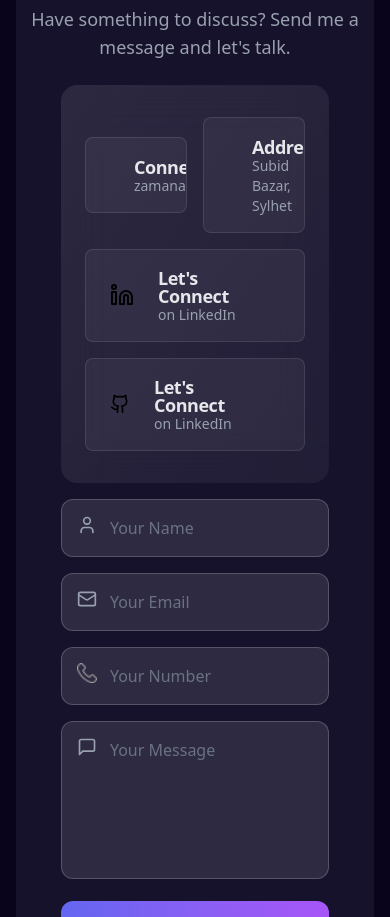
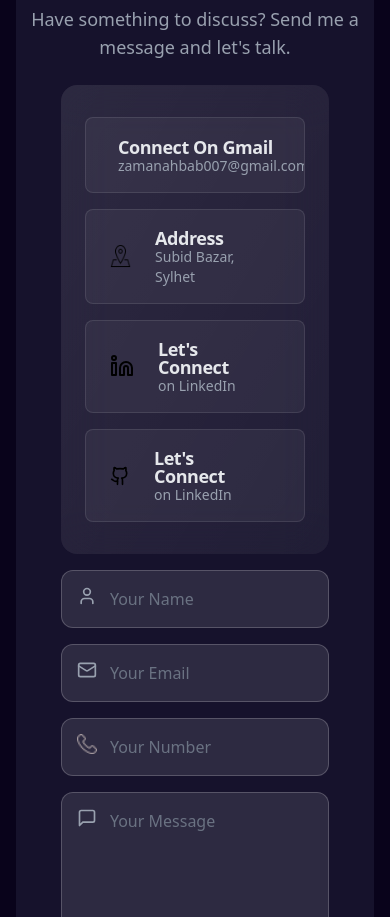
Before and after one commit to ahbab-zaman/ahbabs-personal-portfolio, a React (Vite) app: page / in a window 390 px wide. Shown: the part 3526-4443 px from the top of the page. Built offline with nearby package versions, Linux system fonts and the light colour scheme.

Commit message:
edit responsiveness

```diff
--- a/src/Components/Contact.jsx
+++ b/src/Components/Contact.jsx
@@ -55,7 +55,7 @@ const Contact = () => {
             </p>
             <div className="w-3/4 mx-auto bg-gradient-to-br from-white/10 to-white/5 rounded-2xl p-6 py-8 backdrop-blur-xl">
               <div className="space-y-4">
-                <div className="flex items-center justify-between gap-4">
+                <div className="flex lg:flex-row flex-col items-center justify-between gap-4">
                   <a
                     href="mailto:zamanahbab007@gmail.com"
                     target="_blank"
@@ -68,13 +68,13 @@ const Contact = () => {
                       className="absolute inset-0 opacity-0 group-hover:opacity-20 transition-opacity duration-500
                bg-gradient-to-r from-[#0A66C2] to-[#0077B5]"
                     ></div>
-                    <div className="relative flex items-center gap-4">
+                    <div className="relative flex items-center justify-center gap-4">
                       <div className="relative flex items-center justify-center">
                         <div
                           className="absolute inset-0 opacity-20 rounded-md transition-all duration-500
                    group-hover:scale-110 group-hover:opacity-30"
                         ></div>
-                        <div className="relative p-2 rounded-md">
+                        <div className="relative lg:p-2 p-0 rounded-md w-full">
                           <img
                             className="lucide lucide-linkedin w-6 h-6 transition-all duration-500 group-hover:scale-105"
                             src={emailIcon}
```
